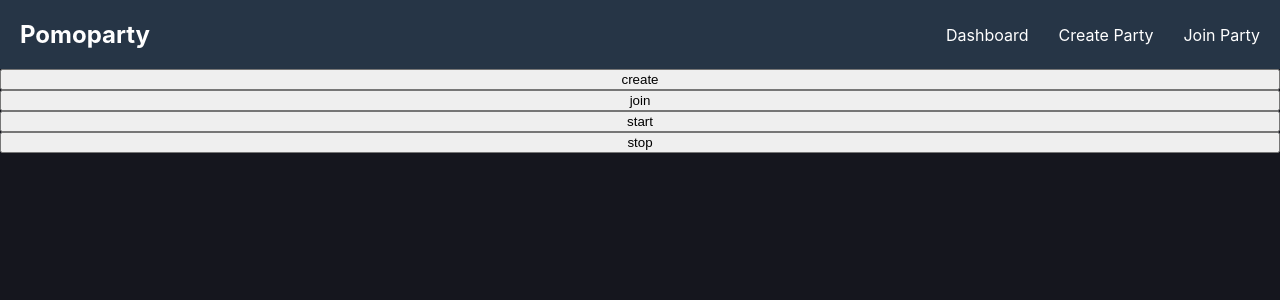
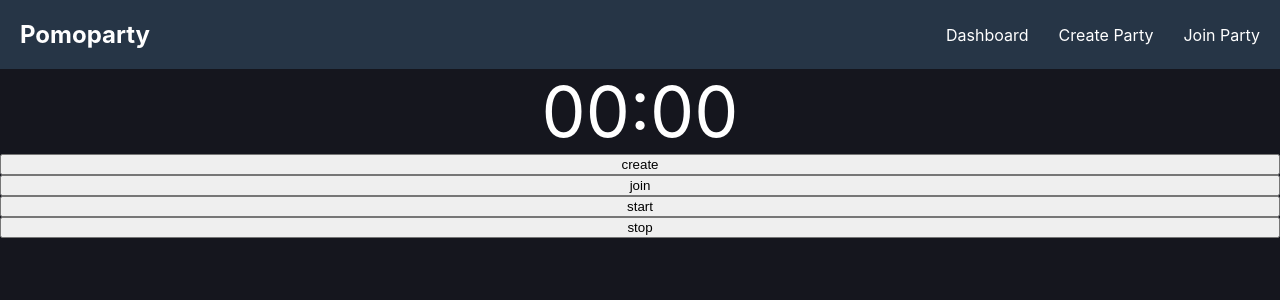
Before and after one commit to pomoparty/pomoparty, a React (Vite) app in the folder client-react/: page / in a window 1280 px wide. Shown: the top 300 px of the page. Built offline with nearby package versions, Linux system fonts and the light colour scheme; no server answers.

Commit message:
add basic timer with socket start/stop to frontend

```diff
--- a/client-react/src/App.scss
+++ b/client-react/src/App.scss
@@ -16,3 +16,8 @@
     height: 100%;
   }
 }
+
+.timer {
+  text-align: center;
+  font-size: 70px;
+}
--- a/client-react/src/App.tsx
+++ b/client-react/src/App.tsx
@@ -3,6 +3,7 @@
 import { io, Socket } from "socket.io-client";
 import "./App.scss";
 import { Topbar } from "./components/Topbar/Topbar";
+import { formatTime } from "./util";
 
 function App() {
   const [socket, setSocket] = useState<Socket>();
@@ -11,30 +12,61 @@
     const sock = io("http://localhost:3000");
     setSocket(sock);
 
-    sock.on("create", (data) => {
+    sock.on("create", (_) => {
       console.log("received create");
     });
-    sock.on("join", (data) => {
+    sock.on("join", (_) => {
       console.log("received join");
     });
-    sock.on("start-timer", (data) => {
+    sock.on("start-timer", (time) => {
       console.log("received start-timer");
+      console.log(time);
+      setStartTime(time);
+      setRunning(true);
     });
-    sock.on("stop-timer", (data) => {
+    sock.on("stop-timer", (_) => {
       console.log("received stop-timer");
+      setRunning(false);
     });
 
     return () => {
       sock.disconnect();
     };
   }, []);
+
+  const [timer, setTimer] = useState<number>();
+  const [startTime, setStartTime] = useState<number>();
+  const [running, setRunning] = useState<boolean>(false);
+
+  useEffect(() => {
+    const interval = setInterval(() => {
+      if(!running || !startTime) return;
+      setTimer(Date.now() - startTime);
+    }, 100);
+
+    return () => clearInterval(interval);
+  });
+
+  const startTimer = () => {
+    setStartTime(Date.now());
+    setRunning(true);
+
+    socket?.emit("start-timer", Date.now());
+  }
+
+  const stopTimer = () => {
+    setRunning(false);
+    socket?.emit("stop-timer")
+  }
+
   return (
     <div className="app-container">
       <Topbar />
-      <button onClick={()=>socket.emit("create", "night")}>create</button>
-      <button onClick={()=>socket.emit("join", "night")}>join</button>
-      <button onClick={()=>socket.emit("start-timer")}>start</button>
-      <button onClick={()=>socket.emit("stop-timer")}>stop</button>
+      <div className="timer">{formatTime(timer || 0)}</div>
+      <button onClick={()=>socket?.emit("create", "night")}>create</button>
+      <button onClick={()=>socket?.emit("join", "night")}>join</button>
+      <button onClick={startTimer}>start</button>
+      <button onClick={stopTimer}>stop</button>
       <section>
         <Outlet />
       </section>
--- /dev/null
+++ b/client-react/src/util.ts
@@ -0,0 +1,5 @@
+export const formatTime = (ms: number): string => {
+    const minutes = Math.floor(ms / 60000);
+    const seconds = Math.floor((ms % 60000) / 1000);
+    return `${String(minutes).padStart(2, '0')}:${String(seconds).padStart(2, '0')}`;
+}
```
Also changed, not shown: 1 other file (tests, documents, lock files or other folders).
